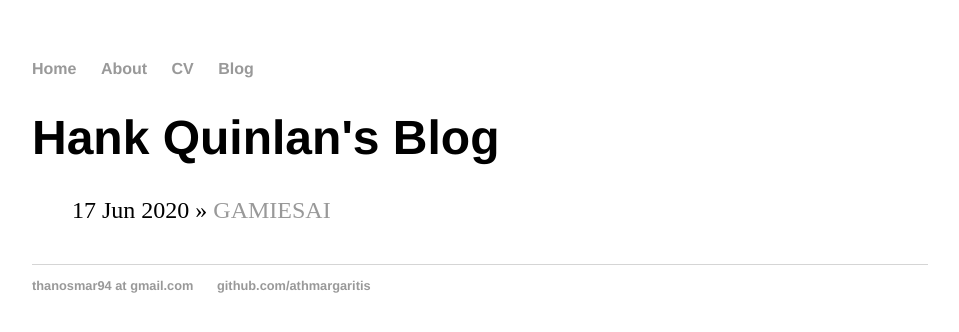
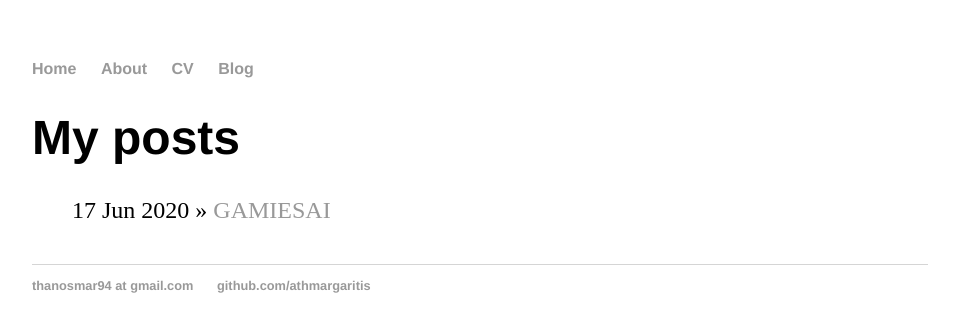
Before and after one commit to athmargaritis/athmargaritis.github.io, a Jekyll site: the page built from blog/index.html, in a window 1280 px wide. Shown: the top 332 px of the page, without its empty margins (160-1119 px from the left). Built offline with Jekyll 4.4.1, drawn with Linux system fonts in a browser that asks for light colours.

Commit message:
Update index.html

```diff
--- a/blog/index.html
+++ b/blog/index.html
@@ -1,6 +1,6 @@
 ---
 layout: default
-title: Hank Quinlan's Blog
+title: My posts
 ---
 	<h1>{{ page.title }}</h1>
 	<ul class="posts">
```
